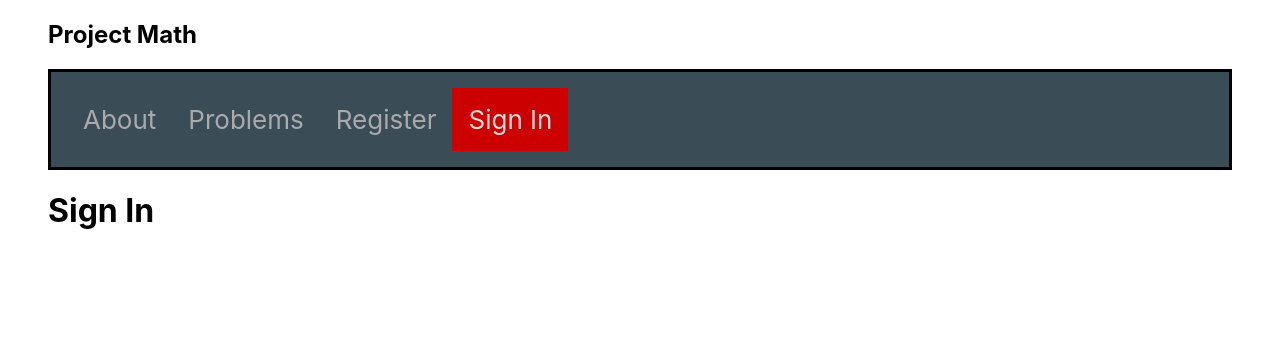
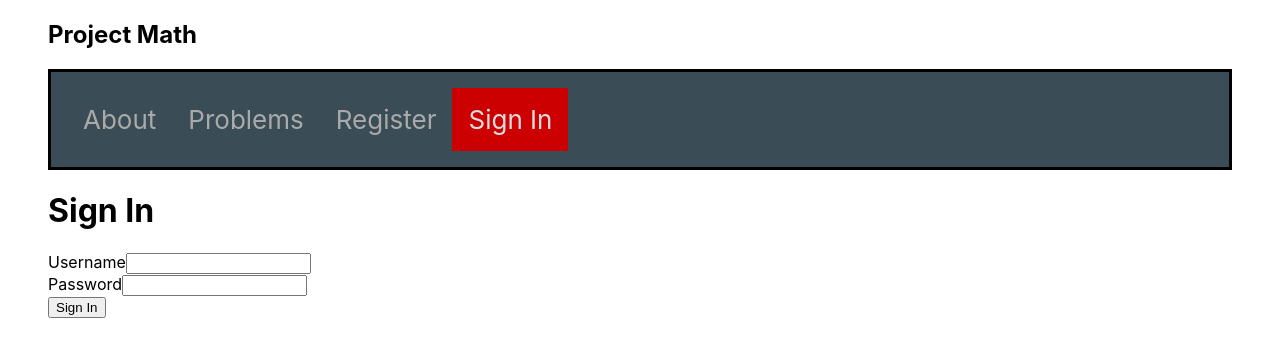
Before and after one commit to tfadali/projectfadali, a React (Create React App) app: page /login in a window 1280 px wide. Shown: the top 356 px of the page. Built offline with nearby package versions, Linux system fonts and the light colour scheme.

Commit message:
login page

```diff
--- a/public/index.html
+++ b/public/index.html
@@ -24,7 +24,7 @@
       work correctly both with client-side routing and a non-root public URL.
       Learn how to configure a non-root public URL by running `npm run build`.
     -->
-    <title>React App</title>
+    <title>Project Math</title>
   </head>
   <body>
     <noscript>You need to enable JavaScript to run this app.</noscript>
--- a/src/pages/Login.tsx
+++ b/src/pages/Login.tsx
@@ -3,5 +3,14 @@ import React from 'react'
 export const LoginPage = () => {
     return <div>
         <h1>Sign In</h1>
+        <div>
+            <label htmlFor="username">Username</label>
+            <input id="username" type="text" name="username" value=""/>
+        </div>
+        <div>
+            <label htmlFor="password">Password</label>
+            <input id="password" type="text" name="password" value=""/>
+        </div>
+        <button>Sign In</button>
     </div>
 }
```
Also changed, not shown: 1 other file (tests, documents, lock files or other folders).
